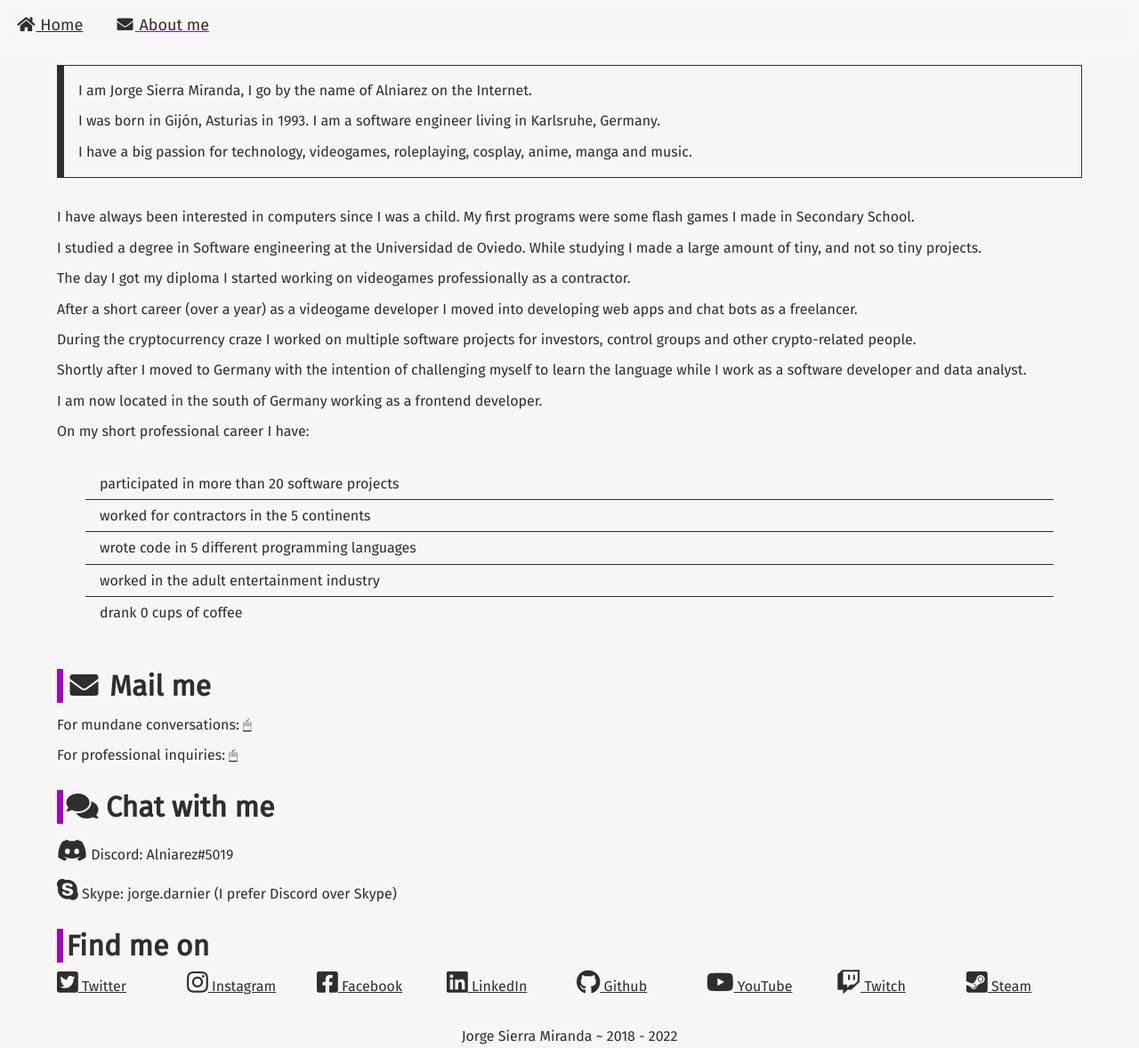
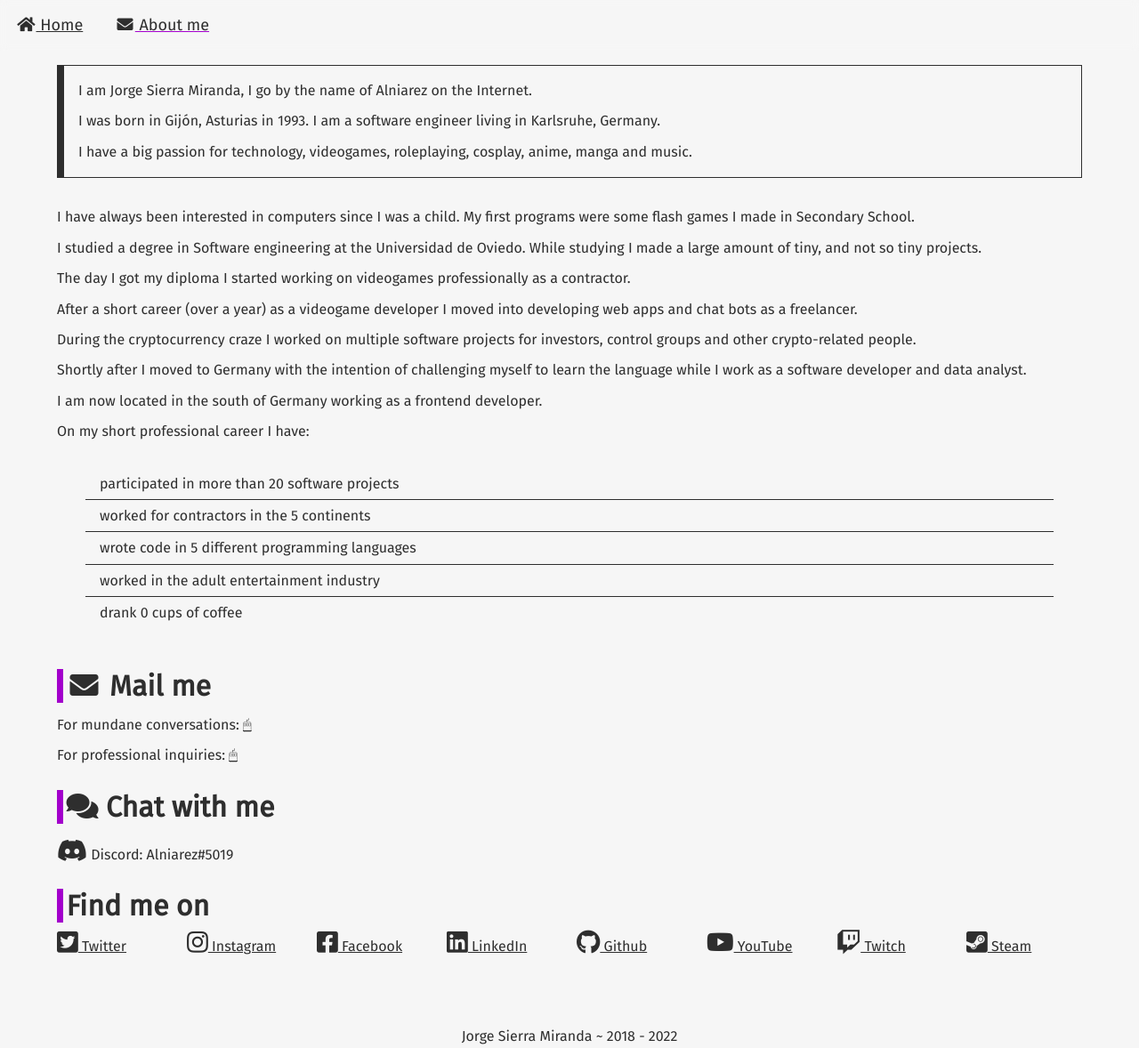
Before and after one commit to Alniarez/alniarez-web, a Jekyll site: the page built from about.md, in a window 1280 px wide and 1178 px high. Shown: the whole window at 89% size. Built offline with Jekyll 4.4.1, drawn with Linux system fonts in a browser that asks for light colours; nearby versions of some CDN libraries.

Commit message:
Update about.md

```diff
--- a/about.md
+++ b/about.md
@@ -33,7 +33,6 @@ description: Hello, I'm Jorge Sierra, aka Alniarez. Learn a bit about me and obt
 <section>
 	<h2><i class="fas fa-comments"></i> Chat with me</h2>
 	<p><i class="fab fa-discord font-big"></i> Discord: <span>Alniarez#5019</span></p>
-	<p><i class="fab fa-skype font-big"></i> Skype: <span>jorge.darnier</span> (I prefer Discord over Skype)</p>
 </section>
 <section>
 	<h2>Find me on</h2>
```
